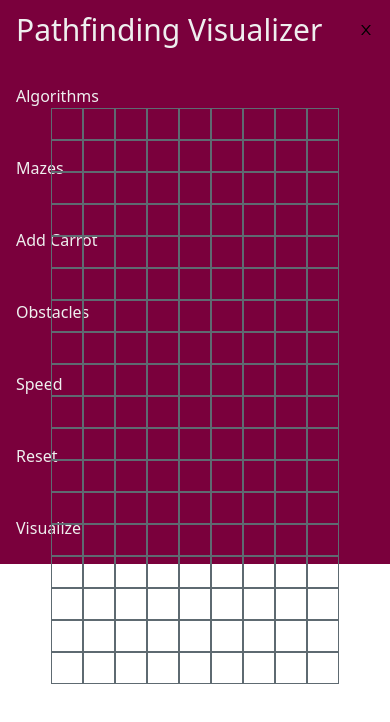
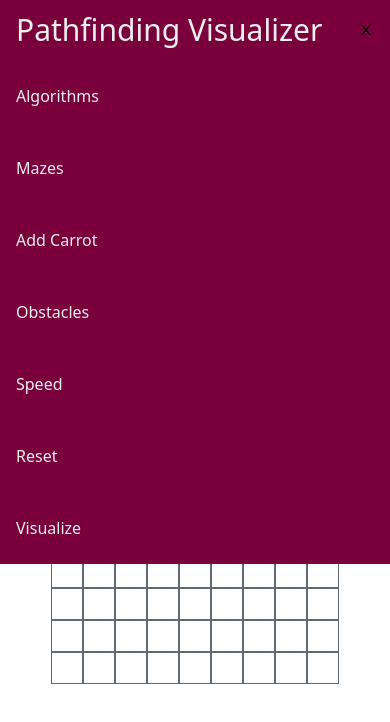
Before and after one commit to arifm6/pathfinding-visualizer, a React (Create React App) app: page / in a window 390 px wide. Both pictures are taken after a click on the button 366 px from the left and 30 px from the top of the page. Shown: the top 722 px of the page. Built offline with nearby package versions, Linux system fonts and the light colour scheme.

Commit message:
added z index to fix mobile overlay issue

```diff
--- a/src/components/Header.jsx
+++ b/src/components/Header.jsx
@@ -27,7 +27,7 @@ export default function Header() {
         <ul
           className={`${
             mobileMenuOpen ? "absolute" : "hidden"
-          } top-[100%] bg-[#7A003C] left-0 right-0 lg:static lg:flex grow items-center cursor-pointer`}
+          } top-[100%] bg-[#7A003C] left-0 right-0 lg:static lg:flex grow items-center cursor-pointer z-30`}
         >
           {headerData.map((headerDataItem, i) => {
             return (
```
